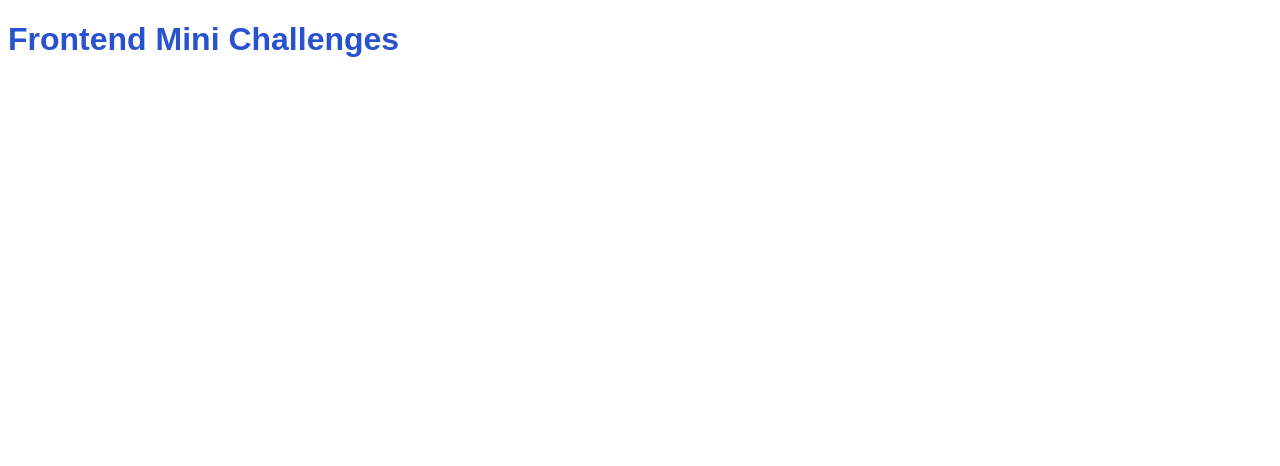
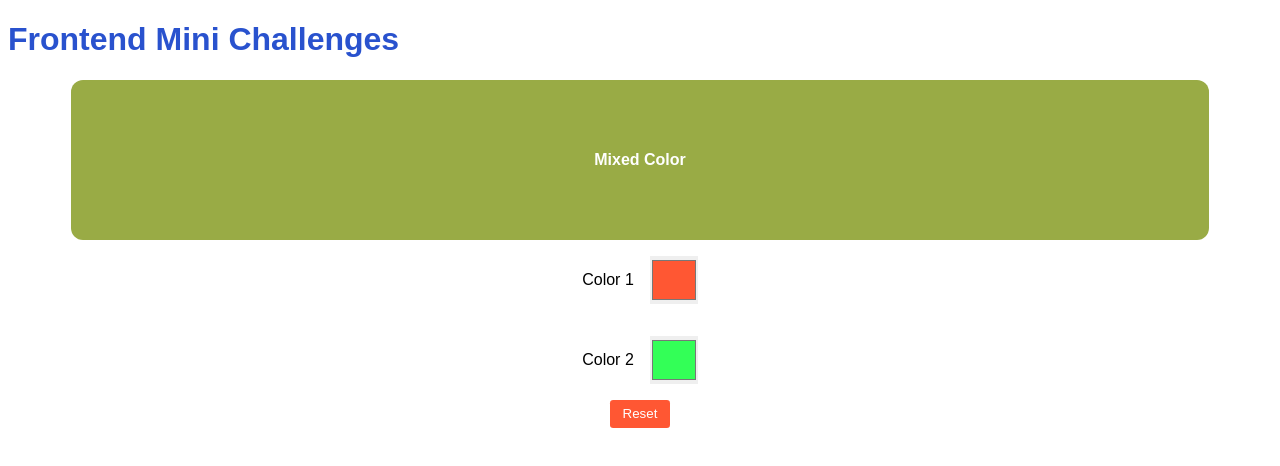
Before and after one commit to Sivananda-Balaji/frontend-react-challenges, a React (Vite) app: page /challenges/ColorMixer in a window 1280 px wide. Shown: the top 466 px of the page. Built offline with nearby package versions, Linux system fonts and the light colour scheme.

Commit message:
add color mixer challenge to the project

```diff
--- a/src/App.jsx
+++ b/src/App.jsx
@@ -23,6 +23,7 @@ import BMICalculator from "./challenges/BMICalculator/BMICalculator";
 import StepperContainer from "./challenges/Stepper/StepperContainer";
 import InlineOption from "./challenges/InlineOption/InlineOption";
 import TabContainer from "./challenges/Tab/TabContainer";
+import ColorMixer from "./challenges/ColorMixer/ColorMixer";
 
 function App() {
   return (
@@ -75,6 +76,7 @@ function App() {
           <Route path="challenges/Stepper" element={<StepperContainer />} />
           <Route path="challenges/Inline" element={<InlineOption />} />
           <Route path="challenges/Tab" element={<TabContainer />} />
+          <Route path="challenges/ColorMixer" element={<ColorMixer />} />
         </Routes>
       </main>
     </div>
--- /dev/null
+++ b/src/challenges/ColorMixer/ColorMixer.jsx
@@ -0,0 +1,66 @@
+import { useState } from "react";
+import style from "./Colormixer.module.css";
+
+const mixHexColors = (hex1, hex2, weight = 0.5) => {
+  const toRgb = (hex) => {
+    const num = parseInt(hex.replace("#", ""), 16);
+    return {
+      r: (num >> 16) & 255,
+      g: (num >> 8) & 255,
+      b: num & 255,
+    };
+  };
+
+  const c1 = toRgb(hex1);
+  const c2 = toRgb(hex2);
+
+  const r = Math.round(c1.r * weight + c2.r * (1 - weight));
+  const g = Math.round(c1.g * weight + c2.g * (1 - weight));
+  const b = Math.round(c1.b * weight + c2.b * (1 - weight));
+
+  return `rgb(${r}, ${g}, ${b})`;
+};
+
+const ColorMixer = () => {
+  const [color1, setColor1] = useState("#FF5733");
+  const [color2, setColor2] = useState("#33FF57");
+  const handleReset = () => {
+    setColor1("#FF5733");
+    setColor2("#33FF57");
+  };
+  const mixColors = mixHexColors(color1, color2);
+  return (
+    <div className={style.container}>
+      <div
+        className={style["colorContainer"]}
+        style={{ backgroundColor: mixColors }}
+      >
+        <p>Mixed Color</p>
+      </div>
+
+      <div className={style["colorInputContainer"]}>
+        <label htmlFor="color_1">Color 1</label>
+        <input
+          id="color_1"
+          type="color"
+          value={color1}
+          onChange={(e) => setColor1(e.target.value)}
+        />
+      </div>
+      <div className={style["colorInputContainer"]}>
+        <label htmlFor="color_2">Color 2</label>
+        <input
+          id="color_2"
+          type="color"
+          value={color2}
+          onChange={(e) => setColor2(e.target.value)}
+        />
+      </div>
+
+      <div className={style["colorButton"]}>
+        <button onClick={handleReset}>Reset</button>
+      </div>
+    </div>
+  );
+};
+export default ColorMixer;
--- /dev/null
+++ b/src/challenges/ColorMixer/Colormixer.module.css
@@ -0,0 +1,41 @@
+.container {
+  font-family: sans-serif;
+  font-size: 1rem;
+  display: flex;
+  flex-direction: column;
+  align-items: center;
+}
+
+.colorContainer {
+  width: 90%;
+  height: 10rem;
+  border-radius: 0.75rem;
+  display: flex;
+  align-items: center;
+  justify-content: center;
+  font-weight: 600;
+  color: #fff;
+}
+
+.colorInputContainer {
+  margin: 1rem;
+  display: flex;
+  align-items: center;
+  gap: 1rem;
+}
+
+.colorInputContainer input {
+  padding: 0;
+  border: none;
+  width: 3rem;
+  height: 3rem;
+}
+
+.colorButton button {
+  padding: 0.4rem 0.8rem;
+  border: none;
+  color: #fff;
+  background-color: rgb(255, 87, 51);
+  cursor: pointer;
+  border-radius: 0.2rem;
+}
--- a/src/pages/Home.jsx
+++ b/src/pages/Home.jsx
@@ -74,6 +74,9 @@ const Home = () => {
         <li>
           <Link to="challenges/Tab">Tab</Link>
         </li>
+        <li>
+          <Link to="challenges/ColorMixer">Color Mixer</Link>
+        </li>
       </ul>
     </div>
   );
```
